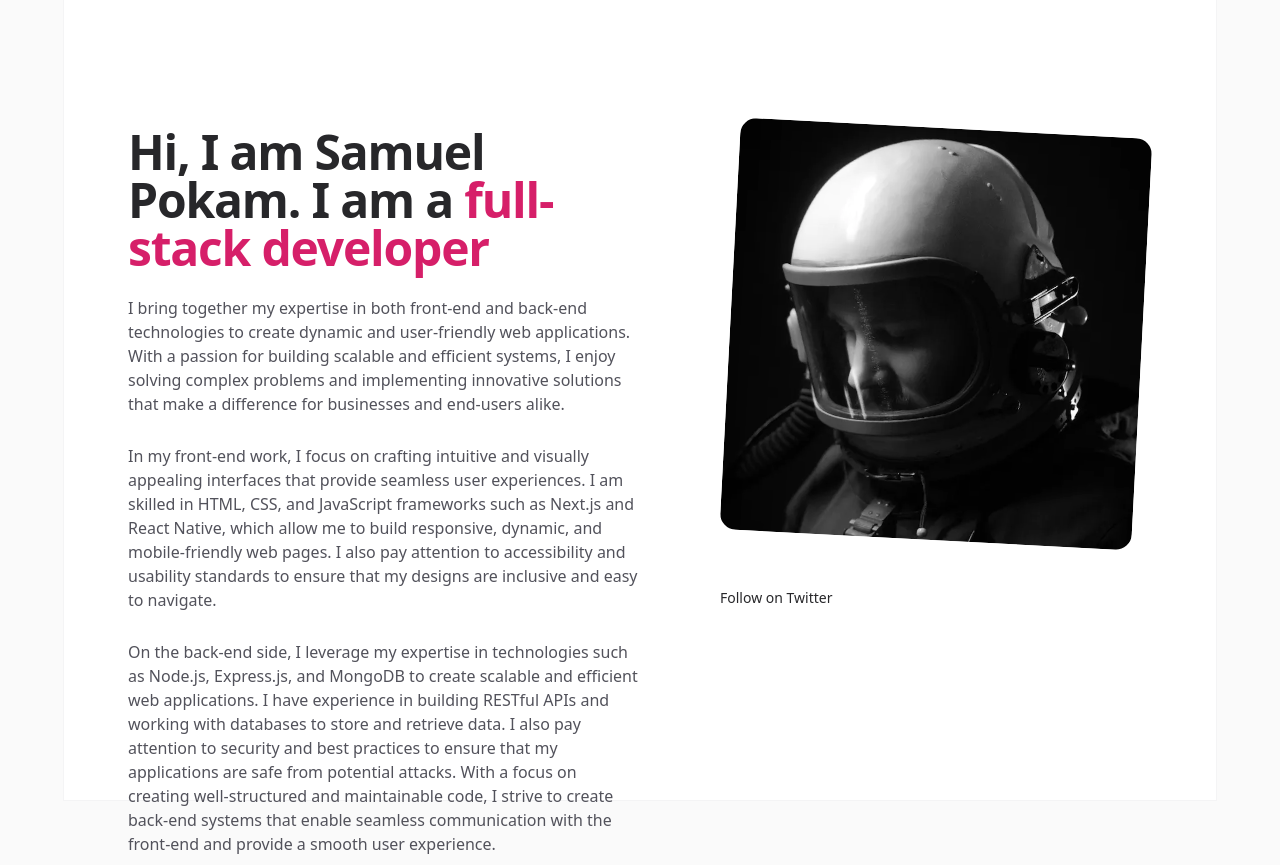
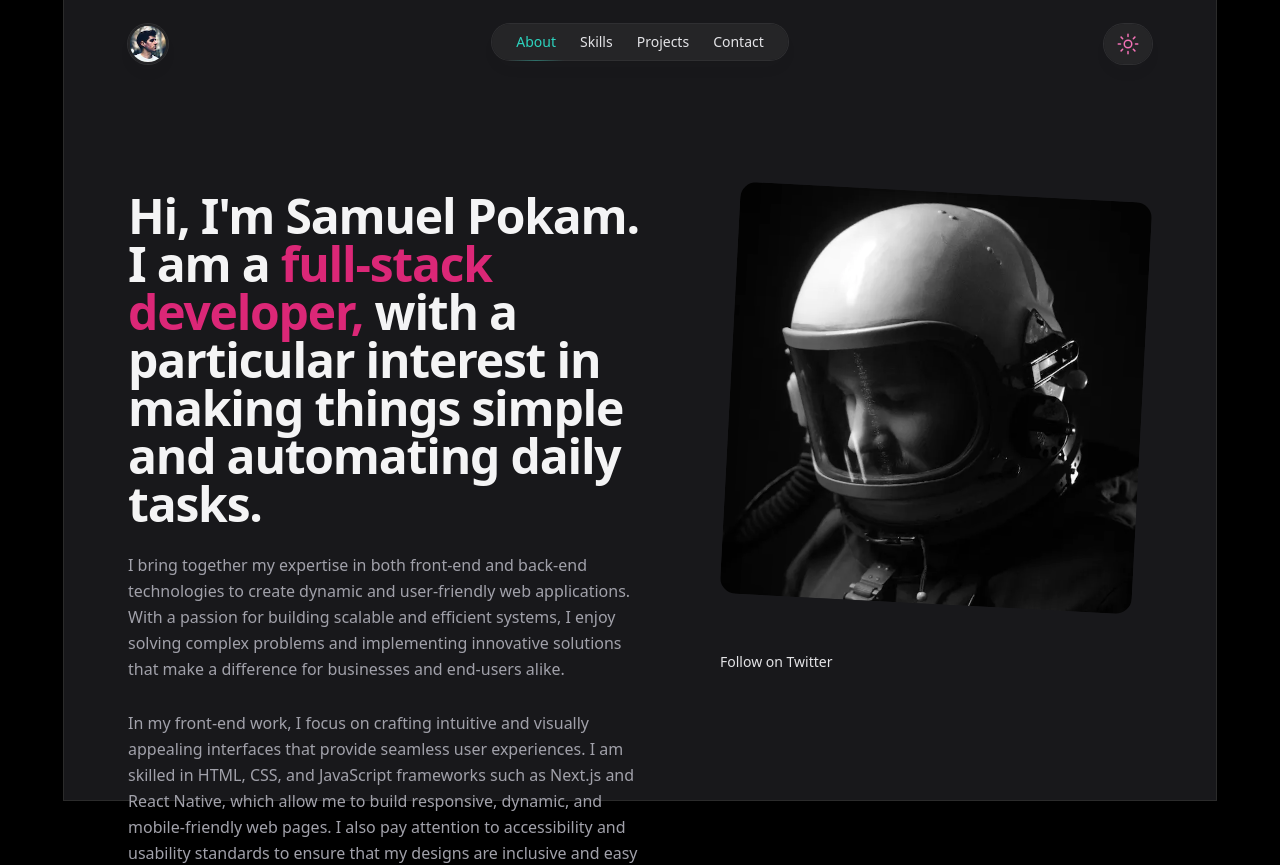
Before and after one commit to RinKhimera/project-eva-4.0, a Next.js app: page / in a window 1280 px wide. Shown: the top 865 px of the page. Built offline with nearby package versions, Linux system fonts and the light colour scheme.

Commit message:
darkMode added

```diff
--- a/components/About.tsx
+++ b/components/About.tsx
@@ -23,11 +23,16 @@ const About = () => {
                 </div>
               </div>
               <div className="lg:order-first lg:row-span-2">
-                <h1 className="text-4xl font-bold tracking-tight text-zinc-800 sm:text-5xl">
-                  Hi, I am Samuel Pokam. I am a{" "}
-                  <span className="text-pink-600">full-stack developer</span>
+                <h1 className="text-4xl font-bold tracking-tight text-zinc-800 dark:text-zinc-100 sm:text-5xl">
+                  Hi, I&apos;m Samuel Pokam.
+                  <br /> I am a{" "}
+                  <span className="text-pink-600">
+                    full-stack developer,
+                  </span>{" "}
+                  with a particular interest in making things simple and
+                  automating daily tasks.
                 </h1>
-                <div className="mt-6 space-y-7 text-base text-zinc-600 dark:text-zinc-400">
+                <div className="mt-6 space-y-7 text-base leading-relaxed text-zinc-600 dark:text-zinc-400">
                   <p>
                     I bring together my expertise in both front-end and back-end
                     technologies to create dynamic and user-friendly web
--- a/components/App.tsx
+++ b/components/App.tsx
@@ -1,7 +1,13 @@
+import { useState } from "react";
 import NavBar from "@/components/NavBar";
 import About from "@/components/About";
 
-const App = () => {
+interface DarkMode {
+  isDarkMode: boolean;
+  setDarkMode: React.MouseEventHandler<HTMLButtonElement>;
+}
+
+const App = ({ isDarkMode, setDarkMode }: DarkMode) => {
   return (
     <div className="flex h-full flex-col bg-zinc-50 dark:bg-black">
       <div className="fixed inset-0 flex justify-center sm:px-8">
@@ -10,7 +16,7 @@ const App = () => {
         </div>
       </div>
       <div className="relative">
-        <div className=""></div>
+        <NavBar isToggleOn={isDarkMode} onToggle={setDarkMode} />
         <About />
       </div>
     </div>
--- a/components/NavBar.tsx
+++ b/components/NavBar.tsx
@@ -1,6 +1,14 @@
+import { useState } from "react";
+import Link from "next/link";
+import Image from "next/image";
 import { IoSunnyOutline } from "react-icons/io5";
+import { BsFillMoonStarsFill } from "react-icons/bs";
 
-const NavBar = () => {
+interface toggleDarkMode {
+  isToggleOn: boolean;
+  onToggle: React.MouseEventHandler<HTMLButtonElement>;
+}
+const NavBar = ({ isToggleOn, onToggle }: toggleDarkMode) => {
   return (
     <>
       <header
@@ -10,12 +18,94 @@ const NavBar = () => {
           marginBottom: "var(--header-mb)",
         }}
       >
-        <div
-          className="top-0 z-10 h-16 pt-6"
-          style={{ position: "var(--header-position)" }}
-        >
+        <div className="top-0 z-10 h-16 pt-6">
           <div className="sm:px-8 top-[var(--header-top,theme(spacing.6))] w-full">
-            <div className="mx-auto max-w-7xl lg:px-8"></div>
+            <div className="mx-auto max-w-7xl lg:px-8">
+              <div className="relative px-4 sm:px-8 lg:px-12">
+                <div className="mx-auto max-w-2xl lg:max-w-5xl">
+                  <div className="relative flex gap-4">
+                    <div className="flex flex-1">
+                      <div className="h-10 w-10 rounded-full bg-white/90 p-0.5 shadow-lg shadow-zinc-800/5 ring-1 ring-zinc-900/5 backdrop-blur dark:bg-zinc-800/90 dark:ring-white/10">
+                        <Link href="/" legacyBehavior>
+                          <a aria-label="Home" className="pointer-events-auto">
+                            <Image
+                              src="/avatar.webp"
+                              alt=""
+                              className="rounded-full bg-zinc-100 object-cover dark:bg-zinc-800 h-9 w-9"
+                              width={512}
+                              height={512}
+                              decoding="async"
+                              data-nimg="1"
+                            />
+                          </a>
+                        </Link>
+                      </div>
+                    </div>
+                    <div className="flex flex-1 justify-end md:justify-center">
+                      <div className="pointer-events-auto md:hidden">
+                        <button
+                          className="group flex items-center rounded-full bg-white/90 px-4 py-2 text-sm font-medium text-zinc-800 shadow-lg shadow-zinc-800/5 ring-1 ring-zinc-900/5 backdrop-blur dark:bg-zinc-800/90 dark:text-zinc-200 dark:ring-white/10 dark:hover:ring-white/20"
+                          type="button"
+                          aria-expanded="false"
+                          id="headlessui-popover-button-:R2qb6:"
+                        >
+                          Menu
+                        </button>
+                      </div>
+                      <nav className="pointer-events-auto hidden md:block">
+                        <ul className="flex rounded-full bg-white/90 px-3 text-sm font-medium text-zinc-800 shadow-lg shadow-zinc-800/5 ring-1 ring-zinc-900/5 backdrop-blur dark:bg-zinc-800/90 dark:text-zinc-200 dark:ring-white/10">
+                          <li>
+                            <a
+                              className="relative block px-3 py-2 transition text-teal-500 dark:text-teal-400"
+                              href="/about"
+                            >
+                              About
+                              <span className="absolute inset-x-1 -bottom-px h-px bg-gradient-to-r from-teal-500/0 via-teal-500/40 to-teal-500/0 dark:from-teal-400/0 dark:via-teal-400/40 dark:to-teal-400/0"></span>
+                            </a>
+                          </li>
+                          <li>
+                            <a
+                              className="relative block px-3 py-2 transition hover:text-teal-500 dark:hover:text-teal-400"
+                              href="/articles"
+                            >
+                              Skills
+                            </a>
+                          </li>
+                          <li>
+                            <a
+                              className="relative block px-3 py-2 transition hover:text-teal-500 dark:hover:text-teal-400"
+                              href="/projects"
+                            >
+                              Projects
+                            </a>
+                          </li>
+                          <li>
+                            <a
+                              className="relative block px-3 py-2 transition hover:text-teal-500 dark:hover:text-teal-400"
+                              href="/speaking"
+                            >
+                              Contact
+                            </a>
+                          </li>
+                        </ul>
+                      </nav>
+                    </div>
+                    <div className="flex justify-end md:flex-1">
+                      <div className="pointer-events-auto">
+                        <button
+                          type="button"
+                          aria-label="Toggle dark mode"
+                          onClick={onToggle}
+                          className="group text-2xl text-pink-400 hover:text-pink-600 rounded-full bg-white/90 px-3 py-2 shadow-lg shadow-zinc-800/5 ring-1 ring-zinc-900/5 backdrop-blur transition dark:bg-zinc-800/90 dark:ring-white/10 dark:hover:ring-white/20"
+                        >
+                          <IoSunnyOutline />
+                        </button>
+                      </div>
+                    </div>
+                  </div>
+                </div>
+              </div>
+            </div>
           </div>
         </div>
       </header>
--- a/pages/_app.tsx
+++ b/pages/_app.tsx
@@ -1,6 +1,6 @@
-import '@/styles/globals.css'
-import type { AppProps } from 'next/app'
+import "@/styles/globals.css";
+import type { AppProps } from "next/app";
 
 export default function App({ Component, pageProps }: AppProps) {
-  return <Component {...pageProps} />
+  return <Component {...pageProps} />;
 }
--- a/pages/_document.tsx
+++ b/pages/_document.tsx
@@ -1,4 +1,4 @@
-import { Html, Head, Main, NextScript } from 'next/document'
+import { Html, Head, Main, NextScript } from "next/document";
 
 export default function Document() {
   return (
@@ -9,5 +9,5 @@ export default function Document() {
         <NextScript />
       </body>
     </Html>
-  )
+  );
 }
--- a/pages/index.tsx
+++ b/pages/index.tsx
@@ -1,16 +1,22 @@
 import Head from "next/head";
 import App from "@/components/App";
+import { useState } from "react";
 
 export default function Home() {
+  const [darkMode, setDarkMode] = useState(true);
+  const handleDarkMode = () => {
+    setDarkMode(!darkMode);
+  };
+
   return (
-    <>
+    <div className={darkMode ? "dark" : ""}>
       <Head>
         <title>Samuel Pokam</title>
         <meta name="description" content="Samuel Pokam - Portfolio website" />
         <meta name="viewport" content="width=device-width, initial-scale=1" />
         <link rel="icon" href="/favicon.ico" />
       </Head>
-      <App />
-    </>
+      <App isDarkMode={darkMode} setDarkMode={handleDarkMode} />
+    </div>
   );
 }
--- a/tailwind.config.js
+++ b/tailwind.config.js
@@ -1,5 +1,6 @@
 /** @type {import('tailwindcss').Config} */
 module.exports = {
+  darkMode: "class",
   content: [
     "node_modules/flowbite-react/**/*.{js,jsx,ts,tsx}",
     "./app/**/*.{js,ts,jsx,tsx}",
@@ -9,5 +10,5 @@ module.exports = {
   theme: {
     extend: {},
   },
-  plugins: [require("flowbite/plugin")],
+  plugins: [],
 };
```
Also changed, not shown: public/avatar.webp (added).
